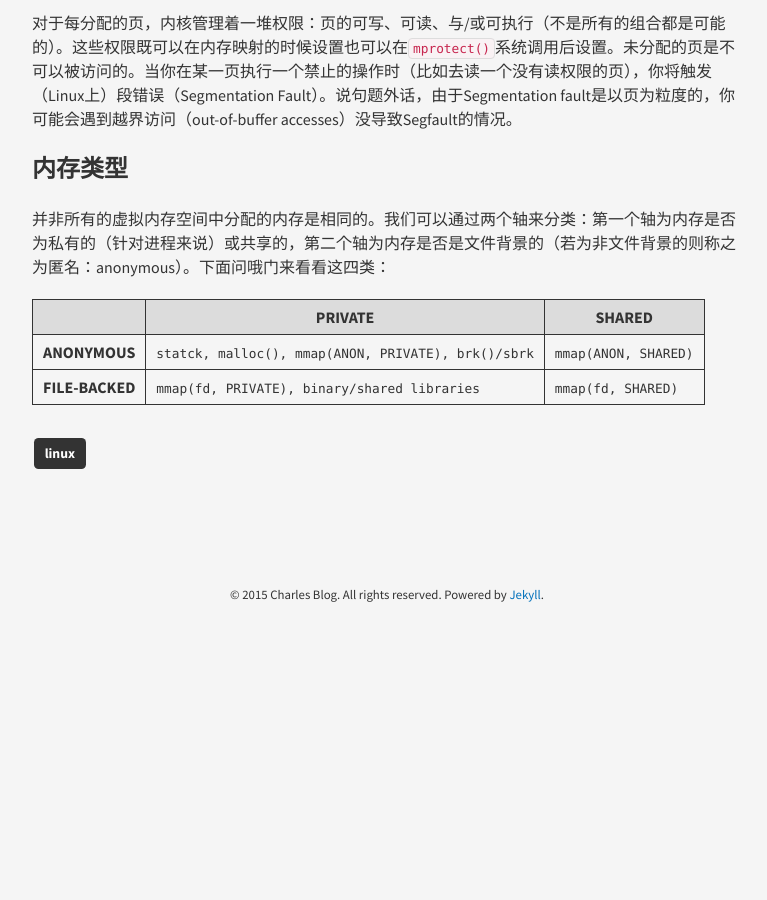
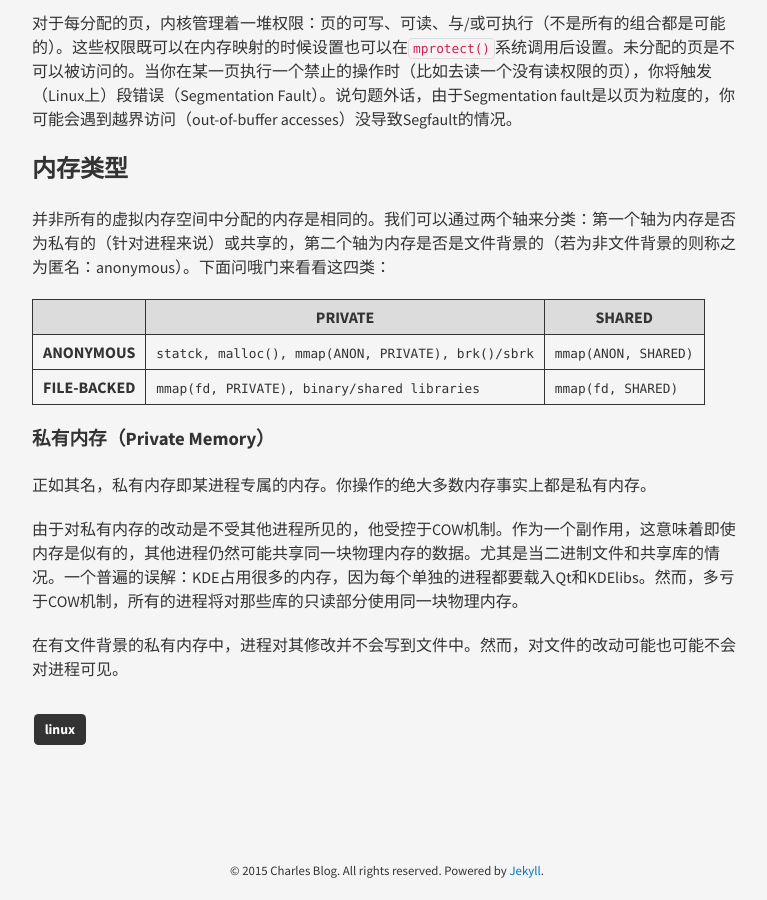
Before and after one commit to JavaCS3/blog, a Jekyll site: the page built from _posts/2015-10-24-talk-about-memory-part-1.md, in a window 1280 px wide and 900 px high, scrolled down 2164 px. Shown: the whole window, without its empty margins (253-1020 px from the left). Built offline with Jekyll 4.4.1, drawn with Linux system fonts in a browser that asks for light colours; nearby versions of some CDN libraries; Markdown is read by kramdown in place of the engine named in the settings; comment, search, counter and statistics services are not loaded; before the commit the page ends 2788 px from its top, so only the background shows below that.

Commit message:
continuing 2015-10-24-talk-about-memory-part-1.md

```diff
--- a/_posts/2015-10-24-talk-about-memory-part-1.md
+++ b/_posts/2015-10-24-talk-about-memory-part-1.md
@@ -49,3 +49,10 @@ title: 内存解析（一）：内存类型（译）
 |-----------------|---------|--------|
 |  **ANONYMOUS**  | `statck, malloc(), mmap(ANON, PRIVATE), brk()/sbrk` | `mmap(ANON, SHARED)` |
 | **FILE-BACKED** | `mmap(fd, PRIVATE), binary/shared libraries` | `mmap(fd, SHARED)` |
+
+### 私有内存（Private Memory）
+正如其名，私有内存即某进程专属的内存。你操作的绝大多数内存事实上都是私有内存。
+
+由于对私有内存的改动是不受其他进程所见的，他受控于COW机制。作为一个副作用，这意味着即使内存是似有的，其他进程仍然可能共享同一块物理内存的数据。尤其是当二进制文件和共享库的情况。一个普遍的误解：KDE占用很多的内存，因为每个单独的进程都要载入Qt和KDElibs。然而，多亏于COW机制，所有的进程将对那些库的只读部分使用同一块物理内存。
+
+在有文件背景的私有内存中，进程对其修改并不会写到文件中。然而，对文件的改动可能也可能不会对进程可见。
```
